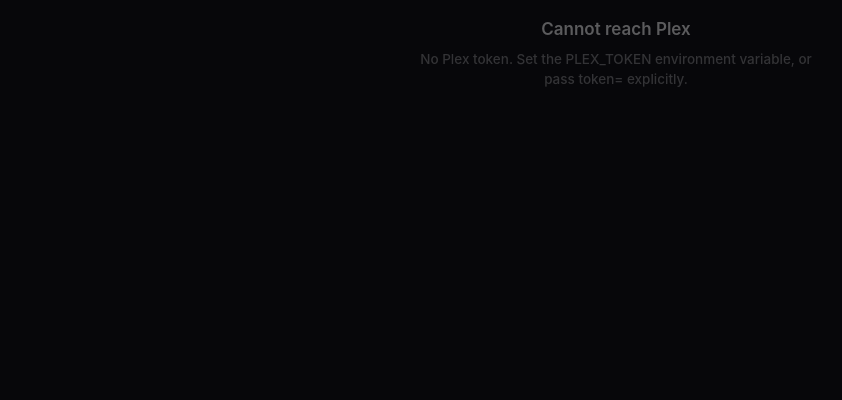
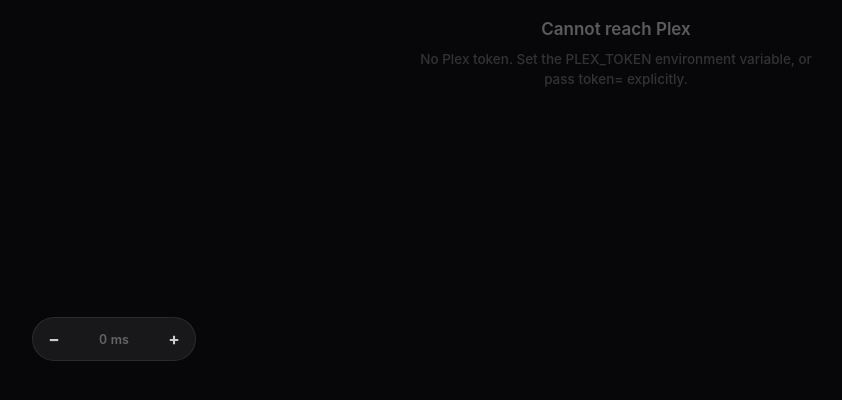
Before and after one commit to MelihAydinYanibol/Lyrate, a Flask app: page / in a window 1280 px wide. Shown: the part 383-783 px from the top of the page, without its empty margins (24-866 px from the left). Run offline with Flask 3, Linux system fonts and the light colour scheme.

Commit message:
Add a per-song lyric timing nudge
Some LRC files are simply transcribed a beat early or late, and no amount of
playhead accuracy fixes that. LYRICS_OFFSET already existed but is global, so
correcting one song threw every other one out.

A small minus / readout / plus control sits bottom left. One press moves
100ms, shift-click moves 500ms, and clicking the number resets it. The shift
applies on top of the global offset and is re-evaluated immediately rather
than waiting for the line to change on its own.

Each song's shift is stored in lyric_offsets.json, keyed by title, artist and
duration rather than by Plex's rating key, so re-importing a library does not
lose them. Writes go through a temporary file so an interrupted save cannot
leave a half-written one, and a corrupt store is ignored rather than fatal -
it is a convenience, not state the app depends on. The file is gitignored,
being the user's data rather than the project's.

Values are clamped to thirty seconds either way: past that the lyrics are not
out of step, they are the wrong file. After a press the server's value is
ignored for three seconds, so a poll already in flight carrying the old number
cannot undo what was just set.

Co-Authored-By: Claude Opus 5 <noreply@anthropic.com>

```diff
--- a/static/app.js
+++ b/static/app.js
@@ -25,6 +25,15 @@ const COMMAND_HOLD_MS = 25000;
 // Scrolling the lyrics yourself suspends the auto-follow. It resumes this
 // long after you stop, or immediately if you press the jump-back button.
 const RESUME_FOLLOW_MS = 7000;
+// One press of the nudge buttons, in seconds. Shift-click moves five times
+// as far, for when the lyrics are badly out rather than slightly off.
+const OFFSET_STEP = 0.1;
+const OFFSET_COARSE_STEP = 0.5;
+const OFFSET_LIMIT = 30;
+// After a press, ignore the server's value briefly so a poll in flight with
+// the old number cannot undo what was just set.
+const OFFSET_SETTLE_MS = 3000;
+
 // Breathing room above the first lyric, not a half-panel centring gap.
 const LYRICS_TOP_PAD = 24;
 // Within this of the track length, with nothing new arriving, the song is
@@ -63,6 +72,10 @@ const el = {
   progressTrack: document.getElementById('progress-track'),
   progressKnob: document.getElementById('progress-knob'),
   ctlError: document.getElementById('ctl-error'),
+  offsetControl: document.getElementById('offset-control'),
+  offsetMinus: document.getElementById('offset-minus'),
+  offsetPlus: document.getElementById('offset-plus'),
+  offsetReadout: document.getElementById('offset-readout'),
   idle: document.getElementById('idle'),
   idleText: document.getElementById('idle-text'),
   idleSub: document.getElementById('idle-sub'),
@@ -85,6 +98,8 @@ const state = {
   pendingPlay: null,  // {want, expires} while a play/pause is unconfirmed
   lastReported: null, // last raw position Plex gave us, to spot fresh reports
   offset: 0,          // manual LYRICS_OFFSET from the server
+  trackOffset: 0,     // this song's own nudge, set from the buttons
+  offsetSetAt: 0,     // performance.now() of the last local change
   lines: [],          // [{time, text}], time is null for unsynced lyrics
   lyricsId: null,     // identifies the lyrics on screen, so a better source
                       // arriving mid-track can replace them
@@ -114,10 +129,11 @@ function currentTime() {
   return state.duration > 0 ? Math.min(raw, state.duration) : raw;
 }
 
-/* The time we match lyric timestamps against. A positive LYRICS_OFFSET makes
-   lines appear later; a negative one makes them appear earlier. */
+/* The time we match lyric timestamps against. Positive offsets make lines
+   appear later, negative ones earlier. Two are applied: the server-wide
+   LYRICS_OFFSET, and this song's own nudge from the buttons. */
 function lyricTime() {
-  return currentTime() - state.offset;
+  return currentTime() - state.offset - state.trackOffset;
 }
 
 function trackKey(track) {
@@ -486,6 +502,57 @@ function updateEnded() {
   updateSourceLine();
 }
 
+/* --- lyric timing nudge ----------------------------------------- */
+
+function formatOffset(seconds) {
+  const ms = Math.round(seconds * 1000);
+  if (ms === 0) return '0 ms';
+  // A real minus sign, and an explicit plus, so the direction is unambiguous.
+  return `${ms > 0 ? '+' : '−'}${Math.abs(ms)} ms`;
+}
+
+function renderOffset() {
+  el.offsetReadout.textContent = formatOffset(state.trackOffset);
+  el.offsetControl.classList.toggle('adjusted', state.trackOffset !== 0);
+  el.offsetControl.hidden = !state.key;
+}
+
+/* Apply a new shift straight away, then tell the server to remember it. */
+async function setTrackOffset(seconds) {
+  const value = Math.max(-OFFSET_LIMIT,
+                         Math.min(OFFSET_LIMIT, Math.round(seconds * 1000) / 1000));
+  state.trackOffset = value;
+  state.offsetSetAt = performance.now();
+  renderOffset();
+
+  // Re-evaluate at once rather than waiting for the line to change on its own.
+  state.activeIndex = -1;
+  updateActiveLine(lyricTime());
+
+  try {
+    const response = await fetch('/api/offset', {
+      method: 'POST',
+      headers: { 'Content-Type': 'application/json' },
+      body: JSON.stringify({ value }),
+    });
+    if (!response.ok) {
+      const body = await response.json().catch(() => ({}));
+      throw new Error(body.error || `HTTP ${response.status}`);
+    }
+  } catch (err) {
+    showControlError(`Could not save the shift: ${err.message}`);
+  }
+}
+
+function nudgeOffset(direction, event) {
+  const step = event && event.shiftKey ? OFFSET_COARSE_STEP : OFFSET_STEP;
+  setTrackOffset(state.trackOffset + direction * step);
+}
+
+el.offsetMinus.addEventListener('click', (e) => nudgeOffset(-1, e));
+el.offsetPlus.addEventListener('click', (e) => nudgeOffset(1, e));
+el.offsetReadout.addEventListener('click', () => setTrackOffset(0));
+
 function showIdle(text, sub) {
   el.idleText.textContent = text;
   el.idleSub.textContent = sub || '';
@@ -523,6 +590,7 @@ async function poll() {
     state.playing = false;
     state.ended = false;
     state.anchored = false;
+    el.offsetControl.hidden = true;
     showIdle('Waiting for music…', 'Start a track on Plex and it will appear here.');
     return;
   }
@@ -583,6 +651,17 @@ async function poll() {
   }
 
   state.offset = data.offset || 0;
+
+  // Adopt the stored shift for this song, unless a press is still settling.
+  const stored = data.track_offset || 0;
+  if (trackChanged
+      || performance.now() - state.offsetSetAt > OFFSET_SETTLE_MS) {
+    if (stored !== state.trackOffset) {
+      state.trackOffset = stored;
+      state.activeIndex = -1;   // the current line may now be a different one
+    }
+  }
+  renderOffset();
   const wasPlaying = state.playing;
   const reportedPlaying = track.state === 'playing';
 
--- a/static/style.css
+++ b/static/style.css
@@ -511,6 +511,83 @@ html, body {
   color: var(--dimmer);
 }
 
+/* --- Lyric timing nudge ----------------------------------------- */
+
+.offset-control {
+  position: fixed;
+  z-index: 3;
+  left: max(var(--gutter), env(safe-area-inset-left));
+  bottom: max(var(--gutter), env(safe-area-inset-bottom));
+  display: flex;
+  align-items: center;
+  gap: 2px;
+  padding: 3px;
+  border-radius: 999px;
+  background: rgba(255, 255, 255, 0.07);
+  box-shadow: inset 0 0 0 1px rgba(255, 255, 255, 0.08);
+  /* Stays out of the way until you go looking for it. */
+  opacity: 0.45;
+  transition: opacity 0.2s var(--ease), background-color 0.2s var(--ease);
+}
+
+.offset-control:hover,
+.offset-control:focus-within,
+.offset-control.adjusted {
+  opacity: 1;
+  background: rgba(255, 255, 255, 0.12);
+}
+
+.offset-btn,
+.offset-readout {
+  border: 0;
+  background: transparent;
+  color: rgba(255, 255, 255, 0.78);
+  font: inherit;
+  cursor: pointer;
+  border-radius: 999px;
+  transition: background-color 0.15s var(--ease), color 0.15s var(--ease);
+}
+
+.offset-btn {
+  width: 26px;
+  height: 26px;
+  display: grid;
+  place-items: center;
+  font-size: 15px;
+  font-weight: 700;
+  line-height: 1;
+}
+
+.offset-readout {
+  min-width: 72px;
+  padding: 0 6px;
+  font-size: 12px;
+  font-weight: 600;
+  font-variant-numeric: tabular-nums;
+  letter-spacing: 0.01em;
+  color: var(--dim);
+}
+
+/* Once it is not zero, say so plainly. */
+.offset-control.adjusted .offset-readout { color: #fff; }
+
+.offset-btn:hover,
+.offset-readout:hover { background: rgba(255, 255, 255, 0.16); color: #fff; }
+
+.offset-btn:active { transform: scale(0.9); }
+
+.offset-btn:focus-visible,
+.offset-readout:focus-visible {
+  outline: none;
+  box-shadow: 0 0 0 2px rgba(255, 255, 255, 0.5);
+}
+
+@media (hover: none) {
+  .offset-control { opacity: 1; }
+  .offset-btn { width: 38px; height: 38px; font-size: 17px; }
+  .offset-readout { min-width: 78px; font-size: 12.5px; }
+}
+
 /* --- Idle / error state ---------------------------------------- */
 
 .idle {
--- a/templates/index.html
+++ b/templates/index.html
@@ -94,6 +94,16 @@
   </div>
 </div>
 
+<!-- Per-song lyric timing nudge, bottom left -->
+<div class="offset-control" id="offset-control" hidden>
+  <button class="offset-btn" id="offset-minus" type="button"
+          aria-label="Shift lyrics earlier" title="Lyrics earlier">&minus;</button>
+  <button class="offset-readout" id="offset-readout" type="button"
+          aria-live="polite" title="Click to reset to 0">0 ms</button>
+  <button class="offset-btn" id="offset-plus" type="button"
+          aria-label="Shift lyrics later" title="Lyrics later">+</button>
+</div>
+
 <script src="{{ url_for('static', filename='app.js') }}"></script>
 </body>
 </html>
--- a/web.py
+++ b/web.py
@@ -1,6 +1,7 @@
 """Lyrate web UI - a live lyrics display for whatever is playing on Plex."""
 
 import hashlib
+import json
 import os
 import threading
 import time
@@ -21,6 +22,52 @@ OBSERVED_USER = os.getenv("OBSERVED_USER")  # only follow this Plex user, if set
 # Positive values push the lyrics later. Some Plex clients report their
 # position lazily, and some LRC files are simply transcribed a beat off.
 LYRICS_OFFSET = float(os.getenv("LYRICS_OFFSET", "0"))
+
+# Per-song nudges, on top of LYRICS_OFFSET. Kept in a small file so they
+# survive a restart - an offset you dialled in once should stay dialled in.
+OFFSETS_FILE = os.getenv("LYRIC_OFFSETS_FILE", "lyric_offsets.json")
+# Beyond this the lyrics are not merely out of step, they are the wrong file.
+MAX_OFFSET = 30.0
+
+_offsets = {}
+_offsets_lock = threading.Lock()
+
+
+def _offset_key(track):
+    """Identify a song across restarts, independent of Plex's rating keys."""
+    return "|".join([
+        (track.get("title") or "").strip().casefold(),
+        (track.get("artist") or "").strip().casefold(),
+        str(round(track.get("duration") or 0)),
+    ])
+
+
+def _load_offsets():
+    try:
+        with open(OFFSETS_FILE, encoding="utf-8") as handle:
+            data = json.load(handle)
+        if isinstance(data, dict):
+            return {k: float(v) for k, v in data.items()}
+    except FileNotFoundError:
+        pass
+    except (ValueError, OSError):
+        # A corrupt file should not stop the app; it is only a convenience.
+        pass
+    return {}
+
+
+def _save_offsets():
+    """Write via a temporary file so a crash cannot leave a half-written one."""
+    temporary = f"{OFFSETS_FILE}.tmp"
+    try:
+        with open(temporary, "w", encoding="utf-8") as handle:
+            json.dump(_offsets, handle, indent=1, sort_keys=True)
+        os.replace(temporary, OFFSETS_FILE)
+    except OSError:
+        pass
+
+
+_offsets = _load_offsets()
 
 app = Flask(__name__)
 
@@ -192,8 +239,40 @@ def now_playing():
             # not run behind by the length of the request.
             "sample_age": time.monotonic() - sampled_at,
             "offset": LYRICS_OFFSET,
+            # This song's own nudge, set from the buttons in the UI.
+            "track_offset": _offsets.get(_offset_key(track), 0.0),
         }
     )
+
+
+@app.route("/api/offset", methods=["POST"])
+def set_offset():
+    """Store a per-song lyric shift, in seconds. Positive delays the lyrics."""
+    body = request.get_json(silent=True) or {}
+    try:
+        value = float(body.get("value", 0))
+    except (TypeError, ValueError):
+        return jsonify({"error": "value must be a number"}), 400
+    value = max(-MAX_OFFSET, min(MAX_OFFSET, round(value, 3)))
+
+    try:
+        tracks = get_now_playing()
+    except (requests.RequestException, RuntimeError) as exc:
+        return jsonify({"error": str(exc)}), 502
+
+    track = pick_track(tracks)
+    if not track:
+        return jsonify({"error": "Nothing is playing"}), 409
+
+    key = _offset_key(track)
+    with _offsets_lock:
+        if value:
+            _offsets[key] = value
+        else:
+            _offsets.pop(key, None)   # zero is the default; do not store it
+        _save_offsets()
+
+    return jsonify({"ok": True, "value": value})
 
 
 @app.route("/api/control/<command>", methods=["POST"])
```
Also changed, not shown: README.md, 1 other file.
